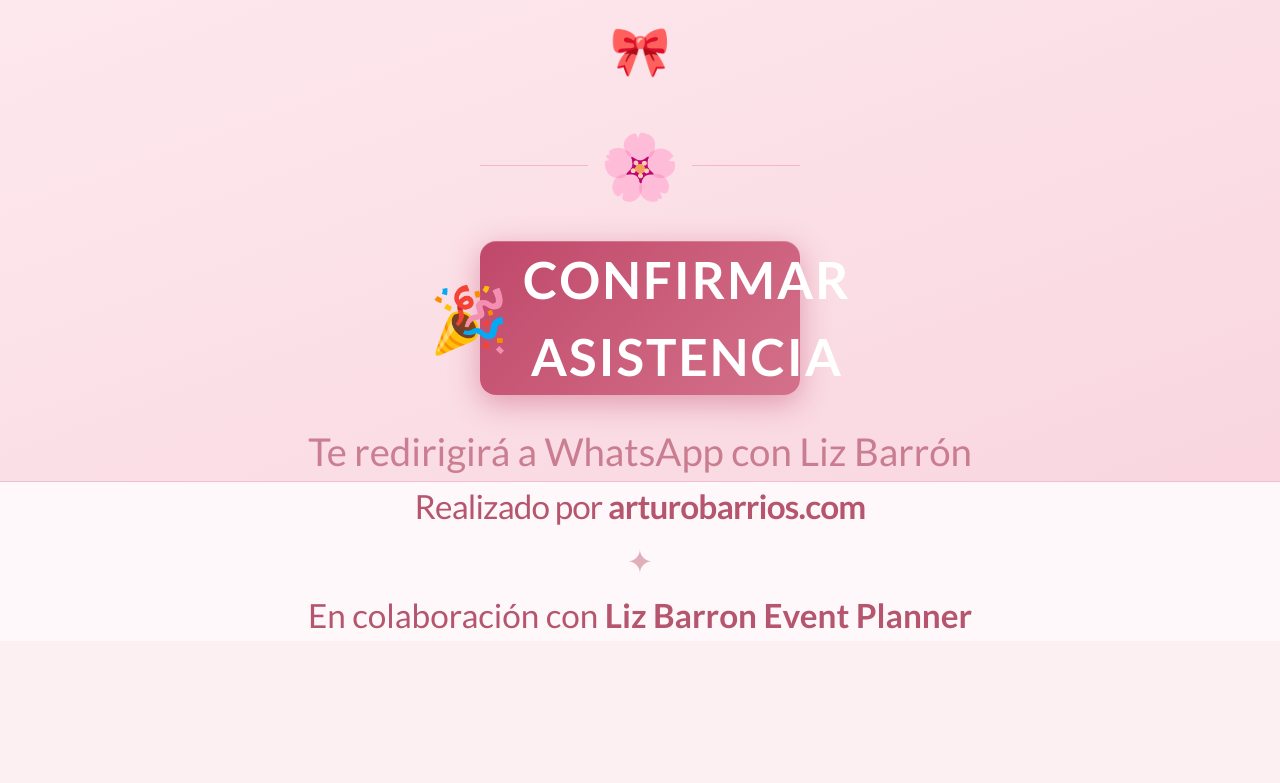
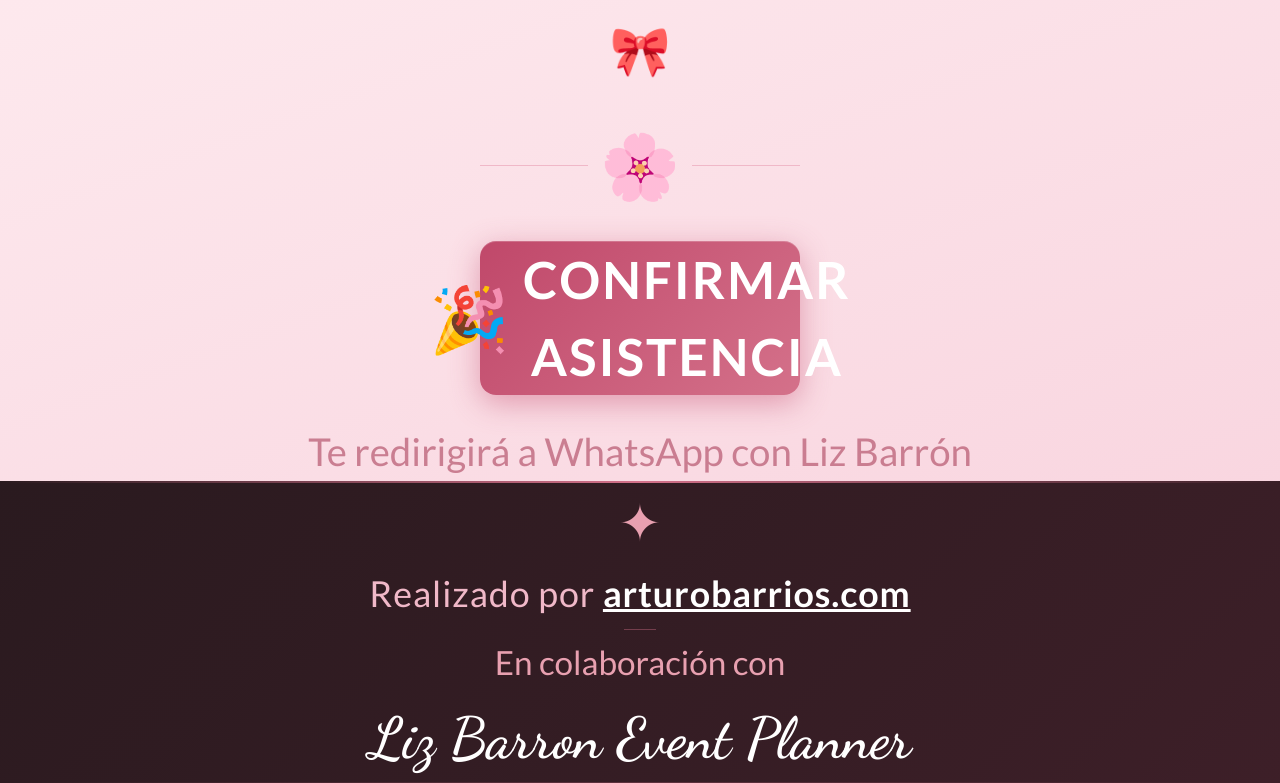
Before and after one commit to creandovaloria/creatuimagen-platform, a Next.js app: page /XV-Regina in a window 1280 px wide. Shown: the part 10333-11116 px from the top of the page. Before the commit the page ends 10974 px from the top, so only its background shows below. Built offline with nearby package versions, Linux system fonts and the light colour scheme.

Commit message:
✨ Full layout redesign — sections + dividers

```diff
--- a/components/invitaciones/Footer.tsx
+++ b/components/invitaciones/Footer.tsx
@@ -1,16 +1,32 @@
 export default function Footer() {
   return (
-    <footer className="border-t border-[#f0c0cc] bg-[#fff8fa] text-center px-6 py-5 flex flex-col items-center gap-1.5">
-      <p className="font-lato text-[2.6vw] text-[#b5566e] tracking-tight">
-        Realizado por{" "}
-        <a href="https://arturobarrios.com" target="_blank" rel="noopener noreferrer" className="font-bold underline-offset-2 hover:underline">
-          arturobarrios.com
-        </a>
-      </p>
-      <span className="text-[#e0b0ba] text-[2.5vw]">✦</span>
-      <p className="font-lato text-[2.6vw] text-[#b5566e]">
-        En colaboración con <strong>Liz Barron Event Planner</strong>
-      </p>
+    <footer className="w-full"
+      style={{ background: "linear-gradient(135deg, #2a1a1f 0%, #3d1f28 100%)" }}>
+      {/* Línea decorativa top */}
+      <div className="w-full h-[2px]"
+        style={{ background: "linear-gradient(to right, transparent, #d4718a, transparent)" }} />
+
+      <div className="flex flex-col items-center gap-2 py-6 px-6 text-center">
+        <span className="text-[4vw] text-[#e8a0b0]">✦</span>
+        <p className="font-lato text-[2.8vw] text-[#f0b8c8] tracking-wide">
+          Realizado por{" "}
+          <a href="https://arturobarrios.com" target="_blank" rel="noopener noreferrer"
+            className="font-bold text-white underline underline-offset-2">
+            arturobarrios.com
+          </a>
+        </p>
+        <div className="w-8 h-[1px] bg-[#d4718a] opacity-40 my-1" />
+        <p className="font-lato text-[2.6vw] text-[#e8a0b0]">
+          En colaboración con
+        </p>
+        <p className="font-dancing text-[4.5vw] text-white">
+          Liz Barron Event Planner
+        </p>
+      </div>
+
+      {/* Línea decorativa bottom */}
+      <div className="w-full h-[1px]"
+        style={{ background: "linear-gradient(to right, transparent, #d4718a40, transparent)" }} />
     </footer>
   );
 }
```
